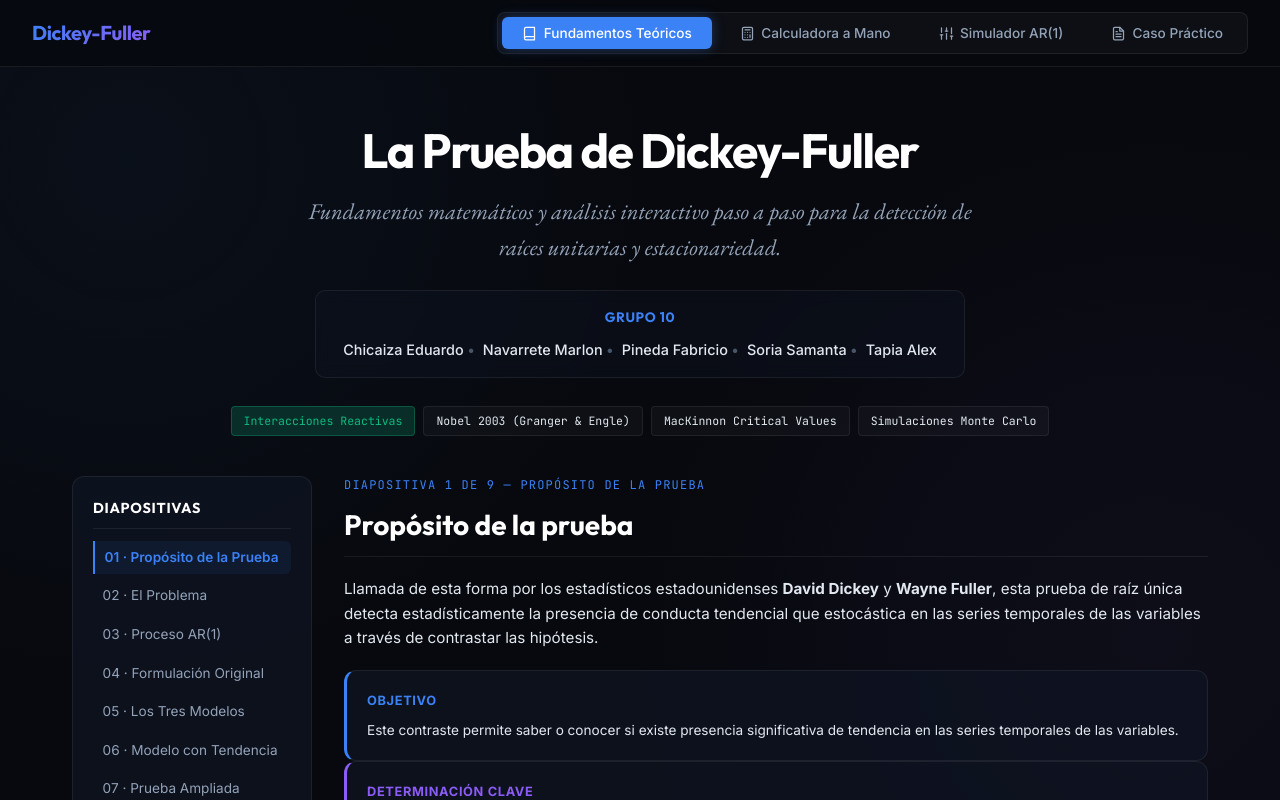
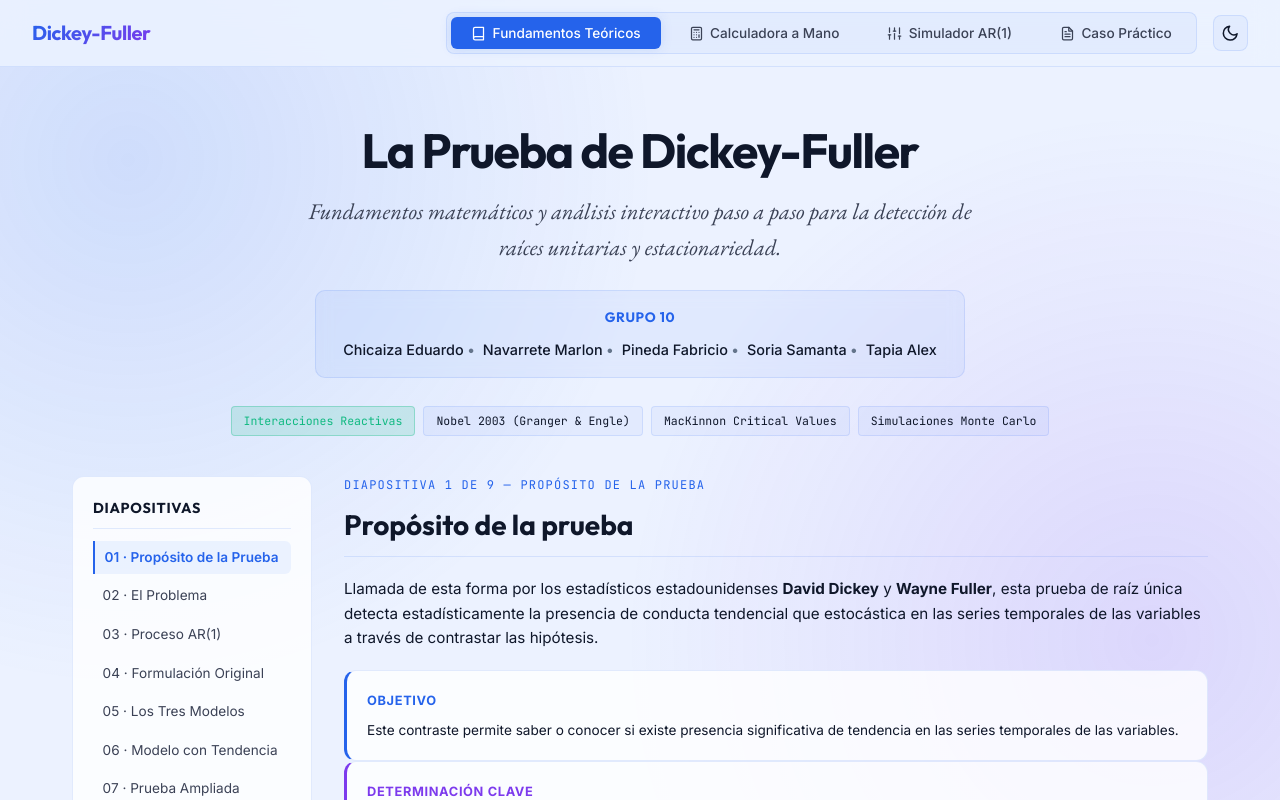
Before and after one commit to Karolpineda/dickey-fuller, a React (Vite) app: page / in a window 1280 px wide. Shown: the top 800 px of the page. Built offline with nearby package versions, Linux system fonts and the light colour scheme.

Commit message:
feat: implement Dickey-Fuller educational dashboard with AR(1) simulation and OLS calculator components.

```diff
--- a/src/App.jsx
+++ b/src/App.jsx
@@ -162,8 +162,29 @@ const ShieldIcon = ({ isGreen }) => (
   </svg>
 );
 
+const SunIcon = () => (
+  <svg width="24" height="24" viewBox="0 0 24 24" fill="none" stroke="currentColor" strokeWidth="2" strokeLinecap="round" strokeLinejoin="round">
+    <circle cx="12" cy="12" r="5" />
+    <line x1="12" y1="1" x2="12" y2="3" />
+    <line x1="12" y1="21" x2="12" y2="23" />
+    <line x1="4.22" y1="4.22" x2="5.64" y2="5.64" />
+    <line x1="18.36" y1="18.36" x2="19.78" y2="19.78" />
+    <line x1="1" y1="12" x2="3" y2="12" />
+    <line x1="21" y1="12" x2="23" y2="12" />
+    <line x1="4.22" y1="19.78" x2="5.64" y2="18.36" />
+    <line x1="18.36" y1="5.64" x2="19.78" y2="4.22" />
+  </svg>
+);
+
+const MoonIcon = () => (
+  <svg width="24" height="24" viewBox="0 0 24 24" fill="none" stroke="currentColor" strokeWidth="2" strokeLinecap="round" strokeLinejoin="round">
+    <path d="M21 12.79A9 9 0 1 1 11.21 3 7 7 0 0 0 21 12.79z" />
+  </svg>
+);
+
 function App() {
   const [activeTab, setActiveTab] = useState('theory');
+  const [theme, setTheme] = useState(() => localStorage.getItem('theme') || 'light');
 
   // MathJax typesetting effect
   useEffect(() => {
@@ -174,12 +195,22 @@ function App() {
     }
   });
 
+  useEffect(() => {
+    document.documentElement.setAttribute('data-theme', theme);
+    localStorage.setItem('theme', theme);
+  }, [theme]);
+
+  const toggleTheme = () => {
+    setTheme(prev => (prev === 'light' ? 'dark' : 'light'));
+  };
+
   return (
     <>
       <header className="app-header">
         <div className="brand">
           <span className="brand-accent">Dickey-Fuller</span>
         </div>
+        <div style={{ display: 'flex', alignItems: 'center' }}>
           <nav className="nav-tabs">
             <button
               className={`tab-btn ${activeTab === 'theory' ? 'active' : ''}`}
@@ -206,6 +237,10 @@ function App() {
               <CaseIcon /> Caso Práctico
             </button>
           </nav>
+          <button className="theme-toggle-btn" onClick={toggleTheme} title="Cambiar tema">
+            {theme === 'light' ? <MoonIcon /> : <SunIcon />}
+          </button>
+        </div>
       </header>
 
       <div className="hero">
@@ -484,10 +519,10 @@ function TheoryTab() {
                 </p>
 
                 <div className="glass-card" style={{ padding: '1.5rem', margin: '0', display: 'flex', flexDirection: 'column', gap: '1rem' }}>
-                  <div style={{ padding: '0.5rem 0', borderBottom: '1px solid rgba(255,255,255,0.05)' }}>
+                  <div style={{ padding: '0.5rem 0', borderBottom: '1px solid var(--border)' }}>
                     {"$$\\Delta y_t = \\phi y_{t-1} + \\varepsilon_t \\quad (Modelo \\ 1)$$"}
                   </div>
-                  <div style={{ padding: '0.5rem 0', borderBottom: '1px solid rgba(255,255,255,0.05)' }}>
+                  <div style={{ padding: '0.5rem 0', borderBottom: '1px solid var(--border)' }}>
                     {"$$\\Delta y_t = \\alpha + \\phi y_{t-1} + \\varepsilon_t \\quad (Modelo \\ 2)$$"}
                   </div>
                   <div style={{ padding: '0.5rem 0' }}>
@@ -877,12 +912,12 @@ function CalculatorTab() {
                       <div className="grid-3" style={{ gridTemplateColumns: '1fr 1fr', gap: '1.5rem', margin: '1rem 0' }}>
                         <div className="grid-cell" style={{ borderLeft: '4px solid var(--danger)', padding: '1rem 1.25rem' }}>
                           <div className="cell-label" style={{ color: 'var(--danger)' }}>H0 - Hipótesis Nula</div>
-                          <p style={{ fontWeight: '500', color: 'var(--text-white)' }}>{"$$\\phi = 0 \\quad (\\rho = 1)$$"}</p>
+                          <p style={{ fontWeight: '500', color: 'var(--text-light)' }}>{"$$\\phi = 0 \\quad (\\rho = 1)$$"}</p>
                           <p style={{ fontSize: '0.8rem', marginTop: '0.35rem' }}>La serie posee raíz unitaria y <strong>NO es estacionaria</strong>. Los impactos en la serie son permanentes.</p>
                         </div>
                         <div className="grid-cell" style={{ borderLeft: '4px solid var(--green)', padding: '1rem 1.25rem' }}>
                           <div className="cell-label" style={{ color: 'var(--green)' }}>Ha - Hipótesis Alternativa</div>
-                          <p style={{ fontWeight: '500', color: 'var(--text-white)' }}>{"$$\\phi < 0 \\quad (\\rho < 1)$$"}</p>
+                          <p style={{ fontWeight: '500', color: 'var(--text-light)' }}>{"$$\\phi < 0 \\quad (\\rho < 1)$$"}</p>
                           <p style={{ fontSize: '0.8rem', marginTop: '0.35rem' }}>La serie es <strong>estacionaria</strong> y tiende a regresar a su media de largo plazo. Los shocks son transitorios.</p>
                         </div>
                       </div>
@@ -1134,7 +1169,7 @@ function CalculatorTab() {
                         </div>
                       )}
 
-                      <h4 style={{ marginTop: '2.5rem', marginBottom: '1rem', color: 'var(--text-white)' }}>Tabla de Trabajo Completa con Residuos</h4>
+                      <h4 style={{ marginTop: '2.5rem', marginBottom: '1rem', color: 'var(--text-light)' }}>Tabla de Trabajo Completa con Residuos</h4>
                       <p style={{ fontSize: '0.85rem', marginBottom: '1rem', color: 'var(--text-muted)' }}>
                         Esta es la tabla final consolidada, incluyendo los valores predichos y los residuos calculados a partir de los coeficientes estimados:
                       </p>
@@ -1453,7 +1488,7 @@ function SimulationTab() {
       {stats && (
         <div key={seriesData.join(',') + '-' + totalSims} style={{ display: 'grid', gridTemplateColumns: '1.2fr 0.8fr', gap: '1.5rem', alignItems: 'start' }}>
           <div className="glass-card" style={{ margin: 0 }}>
-            <h4 style={{ fontFamily: 'var(--heading)', fontWeight: '700', color: 'var(--text-white)', marginBottom: '1rem' }}>
+            <h4 style={{ fontFamily: 'var(--heading)', fontWeight: '700', color: 'var(--text-light)', marginBottom: '1rem' }}>
               Resultado de la Estimación OLS (Serie Simulada)
             </h4>
             <div className="sim-stats-grid">
@@ -1509,7 +1544,7 @@ function SimulationTab() {
           </div>
 
           <div className="glass-card" style={{ margin: 0, height: '100%' }}>
-            <h4 style={{ fontFamily: 'var(--heading)', fontWeight: '700', color: 'var(--text-white)', marginBottom: '0.75rem' }}>
+            <h4 style={{ fontFamily: 'var(--heading)', fontWeight: '700', color: 'var(--text-light)', marginBottom: '0.75rem' }}>
               Análisis Monte Carlo
             </h4>
             {totalSims > 0 ? (
@@ -1710,7 +1745,7 @@ function CaseStudyTab() {
 
       {/* Descriptive Statistics Panel */}
       <div className="glass-card" style={{ marginTop: '0' }}>
-        <h3 style={{ fontFamily: 'var(--heading)', fontWeight: '700', color: 'var(--text-white)', marginBottom: '0.75rem' }}>
+        <h3 style={{ fontFamily: 'var(--heading)', fontWeight: '700', color: 'var(--text-light)', marginBottom: '0.75rem' }}>
           Análisis Descriptivo de la Serie de Tiempo Real
         </h3>
         <p style={{ fontSize: '0.9rem', color: 'var(--text-light)', marginBottom: '1.25rem' }}>
@@ -1841,7 +1876,7 @@ function CaseStudyTab() {
         {/* original ADF */}
         <div className="glass-card" style={{ margin: 0, borderTop: '3px solid var(--danger)' }}>
           <span className="section-tag" style={{ color: 'var(--danger)' }}>ADF: Serie en Niveles (Original)</span>
-          <h4 style={{ fontFamily: 'var(--heading)', fontWeight: '700', color: 'var(--text-white)', marginBottom: '0.75rem' }}>
+          <h4 style={{ fontFamily: 'var(--heading)', fontWeight: '700', color: 'var(--text-light)', marginBottom: '0.75rem' }}>
             Prueba de Raíz Unitaria (ADF) en Niveles
           </h4>
           <div className="math-block" style={{ margin: '0.75rem 0', padding: '0.4rem', fontSize: '0.9rem' }}>
@@ -1872,7 +1907,7 @@ function CaseStudyTab() {
         {/* Diff ADF */}
         <div className="glass-card" style={{ margin: 0, borderTop: '3px solid var(--green)' }}>
           <span className="section-tag" style={{ color: 'var(--green)' }}>ADF: Serie Diferenciada</span>
-          <h4 style={{ fontFamily: 'var(--heading)', fontWeight: '700', color: 'var(--text-white)', marginBottom: '0.75rem' }}>
+          <h4 style={{ fontFamily: 'var(--heading)', fontWeight: '700', color: 'var(--text-light)', marginBottom: '0.75rem' }}>
             Prueba de Raíz Unitaria (ADF) en Diferencias
           </h4>
           <div className="math-block" style={{ margin: '0.75rem 0', padding: '0.4rem', fontSize: '0.9rem' }}>
@@ -1903,7 +1938,7 @@ function CaseStudyTab() {
 
       {/* Forecast comparison section */}
       <div className="glass-card">
-        <h3 style={{ fontFamily: 'var(--heading)', fontWeight: '700', color: 'var(--text-white)', marginBottom: '1rem' }}>
+        <h3 style={{ fontFamily: 'var(--heading)', fontWeight: '700', color: 'var(--text-light)', marginBottom: '1rem' }}>
           Comparación de Modelos de Proyección: ARIMA(1,1,1) vs. Holt-Winters
         </h3>
         <p style={{ fontSize: '0.9rem', color: 'var(--text-light)', marginBottom: '1.25rem', lineHeight: '1.6' }}>
--- a/src/index.css
+++ b/src/index.css
@@ -1,4 +1,55 @@
 :root {
+  --bg: #ecf2ff;
+  --surface: rgba(255, 255, 255, 0.8);
+  --surface-solid: #ffffff;
+  --surface-hover: rgba(236, 242, 255, 0.7);
+  --border: rgba(37, 99, 235, 0.12);
+  --border-hover: rgba(37, 99, 235, 0.25);
+  --accent: #2563eb;
+  --accent-glow: rgba(37, 99, 235, 0.15);
+  --accent2: #7c3aed;
+  --accent2-glow: rgba(124, 58, 237, 0.15);
+  --green: #10b981;
+  --green-glow: rgba(16, 185, 129, 0.15);
+  --warning: #d97706;
+  --warning-glow: rgba(217, 119, 6, 0.15);
+  --danger: #ef4444;
+  --danger-glow: rgba(239, 68, 68, 0.15);
+
+  --text: #3b4256;
+  --text-light: #0f172a;
+  --text-white: #ffffff;
+  --text-muted: #64748b;
+
+  --sans: 'Inter', system-ui, -apple-system, sans-serif;
+  --heading: 'Outfit', sans-serif;
+  --mono: 'JetBrains Mono', monospace;
+  --serif: 'EB Garamond', serif;
+
+  /* Custom helper variables for elements that need to adapt */
+  --header-bg: rgba(236, 242, 255, 0.85);
+  --nav-tabs-bg: rgba(37, 99, 235, 0.05);
+  --hero-group-bg: rgba(37, 99, 235, 0.06);
+  --chip-bg: rgba(37, 99, 235, 0.05);
+  --table-header-bg: rgba(219, 234, 254, 0.9);
+  --chart-bg: rgba(255, 255, 255, 0.75);
+  --chart-grid: rgba(37, 99, 235, 0.06);
+  --chart-axis: rgba(37, 99, 235, 0.2);
+  --highlight-x-text: #1e3a8a;
+  --highlight-y-text: #581c87;
+  --highlight-prod-text: #78350f;
+  --highlight-sq-text: #064e3b;
+
+  /* Background glows */
+  --bg-glow1: rgba(37, 99, 235, 0.15);
+  --bg-glow2: rgba(124, 58, 237, 0.15);
+
+  font-family: var(--sans);
+  color: var(--text);
+  background-color: var(--bg);
+}
+
+[data-theme="dark"] {
   --bg: #07090e;
   --surface: rgba(16, 22, 37, 0.65);
   --surface-solid: #101625;
@@ -21,14 +72,21 @@
   --text-white: #ffffff;
   --text-muted: #475569;
 
-  --sans: 'Inter', system-ui, -apple-system, sans-serif;
-  --heading: 'Outfit', sans-serif;
-  --mono: 'JetBrains Mono', monospace;
-  --serif: 'EB Garamond', serif;
+  --header-bg: rgba(7, 9, 14, 0.8);
+  --nav-tabs-bg: rgba(255, 255, 255, 0.03);
+  --hero-group-bg: rgba(16, 22, 37, 0.4);
+  --chip-bg: rgba(255, 255, 255, 0.03);
+  --table-header-bg: rgba(16, 22, 37, 0.9);
+  --chart-bg: rgba(7, 9, 14, 0.5);
+  --chart-grid: rgba(255, 255, 255, 0.03);
+  --chart-axis: rgba(255, 255, 255, 0.15);
+  --highlight-x-text: #60a5fa;
+  --highlight-y-text: #c084fc;
+  --highlight-prod-text: #fbbf24;
+  --highlight-sq-text: #34d399;
 
-  font-family: var(--sans);
-  color: var(--text);
-  background-color: var(--bg);
+  --bg-glow1: rgba(59, 130, 246, 0.05);
+  --bg-glow2: rgba(139, 92, 246, 0.05);
 }
 
 * {
@@ -41,8 +99,8 @@ body {
   margin: 0;
   background-color: var(--bg);
   background-image:
-    radial-gradient(circle at 10% 20%, rgba(59, 130, 246, 0.05) 0%, transparent 40%),
-    radial-gradient(circle at 90% 80%, rgba(139, 92, 246, 0.05) 0%, transparent 40%);
+    radial-gradient(circle at 10% 20%, var(--bg-glow1) 0%, transparent 40%),
+    radial-gradient(circle at 90% 80%, var(--bg-glow2) 0%, transparent 40%);
   background-attachment: fixed;
   color: var(--text);
   min-height: 100vh;
@@ -77,7 +135,7 @@ body {
   position: sticky;
   top: 0;
   z-index: 100;
-  background: rgba(7, 9, 14, 0.8);
+  background: var(--header-bg);
   backdrop-filter: blur(12px);
   -webkit-backdrop-filter: blur(12px);
   border-bottom: 1px solid var(--border);
@@ -94,7 +152,7 @@ body {
   font-family: var(--heading);
   font-weight: 700;
   font-size: 1.25rem;
-  color: var(--text-white);
+  color: var(--text-light);
   letter-spacing: -0.02em;
 }
 
@@ -107,7 +165,7 @@ body {
 .nav-tabs {
   display: flex;
   gap: 0.5rem;
-  background: rgba(255, 255, 255, 0.03);
+  background: var(--nav-tabs-bg);
   padding: 0.25rem;
   border-radius: 8px;
   border: 1px solid var(--border);
@@ -131,7 +189,7 @@ body {
 
 .tab-btn:hover {
   color: var(--text-light);
-  background: rgba(255, 255, 255, 0.05);
+  background: var(--chip-bg);
 }
 
 .tab-btn.active {
@@ -166,7 +224,7 @@ body {
   font-family: var(--heading);
   font-size: clamp(2rem, 5vw, 3rem);
   font-weight: 800;
-  color: var(--text-white);
+  color: var(--text-light);
   line-height: 1.15;
   letter-spacing: -0.03em;
   margin-bottom: 1rem;
@@ -184,7 +242,7 @@ body {
 .hero-group {
   margin: 1.5rem auto 1.75rem;
   padding: 1rem 1.5rem;
-  background: rgba(16, 22, 37, 0.4);
+  background: var(--hero-group-bg);
   border: 1px solid var(--border);
   border-radius: 10px;
   max-width: 650px;
@@ -231,7 +289,7 @@ body {
 }
 
 .hero-chip {
-  background: rgba(255, 255, 255, 0.03);
+  background: var(--chip-bg);
   border: 1px solid var(--border);
   color: var(--text-light);
   font-size: 0.72rem;
@@ -292,7 +350,7 @@ body {
   font-family: var(--heading);
   font-weight: 700;
   font-size: 0.9rem;
-  color: var(--text-white);
+  color: var(--text-light);
   text-transform: uppercase;
   letter-spacing: 0.05em;
   margin-bottom: 0.75rem;
@@ -319,8 +377,8 @@ body {
 }
 
 .toc-link:hover {
-  color: var(--text-white);
-  background: rgba(255, 255, 255, 0.03);
+  color: var(--text-light);
+  background: var(--chip-bg);
 }
 
 .toc-link.active {
@@ -355,7 +413,7 @@ body {
   font-family: var(--heading);
   font-size: 1.75rem;
   font-weight: 700;
-  color: var(--text-white);
+  color: var(--text-light);
   margin-bottom: 1.25rem;
   padding-bottom: 0.5rem;
   border-bottom: 1px solid var(--border);
@@ -372,7 +430,7 @@ body {
   font-family: var(--heading);
   font-size: 1.25rem;
   font-weight: 600;
-  color: var(--text-white);
+  color: var(--text-light);
   margin: 2rem 0 0.75rem;
 }
 
@@ -421,7 +479,7 @@ body {
 
 /* Math Blocks */
 .math-block {
-  background: rgba(255, 255, 255, 0.02);
+  background: var(--chip-bg);
   border: 1px solid var(--border);
   border-radius: 8px;
   padding: 1.25rem;
@@ -452,7 +510,7 @@ body {
 }
 
 .grid-cell {
-  background: rgba(255, 255, 255, 0.02);
+  background: var(--chip-bg);
   border: 1px solid var(--border);
   border-radius: 8px;
   padding: 1rem;
@@ -469,7 +527,7 @@ body {
 .cell-val {
   font-family: var(--mono);
   font-weight: 600;
-  color: var(--text-white);
+  color: var(--text-light);
   font-size: 0.9rem;
 }
 
@@ -482,7 +540,7 @@ body {
 }
 
 .model-item {
-  background: rgba(255, 255, 255, 0.015);
+  background: var(--chip-bg);
   border: 1px solid var(--border);
   border-radius: 10px;
   padding: 1.25rem 1.5rem;
@@ -511,7 +569,7 @@ body {
   font-family: var(--heading);
   font-size: 1rem;
   font-weight: 600;
-  color: var(--text-white);
+  color: var(--text-light);
   margin-bottom: 0.25rem;
 }
 
@@ -558,8 +616,8 @@ body {
 }
 
 .premium-table th {
-  background: rgba(16, 22, 37, 0.9);
-  color: var(--text-white);
+  background: var(--table-header-bg);
+  color: var(--text-light);
   font-weight: 600;
   padding: 0.75rem 1rem;
   border-bottom: 2px solid var(--border);
@@ -577,11 +635,11 @@ body {
 }
 
 .premium-table tbody tr:nth-child(even) td {
-  background: rgba(255, 255, 255, 0.01);
+  background: var(--chip-bg);
 }
 
 .premium-table tbody tr:hover td {
-  background: rgba(255, 255, 255, 0.03);
+  background: var(--surface-hover);
 }
 
 .premium-table td.header-col {
@@ -615,12 +673,12 @@ body {
 .input-header h3 {
   font-family: var(--heading);
   font-size: 1.1rem;
-  color: var(--text-white);
+  color: var(--text-light);
   font-weight: 700;
 }
 
 .reset-btn {
-  background: rgba(255, 255, 255, 0.03);
+  background: var(--chip-bg);
   border: 1px solid var(--border);
   color: var(--text);
   font-family: var(--sans);
@@ -636,8 +694,8 @@ body {
 }
 
 .reset-btn:hover {
-  background: rgba(255, 255, 255, 0.08);
-  color: var(--text-white);
+  background: var(--surface-hover);
+  color: var(--text-light);
   border-color: var(--border-hover);
 }
 
@@ -648,7 +706,7 @@ body {
 }
 
 .input-cell {
-  background: rgba(255, 255, 255, 0.01);
+  background: var(--chip-bg);
   border: 1px solid var(--border);
   border-radius: 6px;
   padding: 0.4rem 0.6rem;
@@ -667,7 +725,7 @@ body {
 .input-field {
   background: transparent;
   border: none;
-  color: var(--text-white);
+  color: var(--text-light);
   font-family: var(--mono);
   font-size: 0.85rem;
   padding-left: 0.5rem;
@@ -681,7 +739,7 @@ body {
 
 /* Interactive Charts */
 .chart-container {
-  background: rgba(7, 9, 14, 0.5);
+  background: var(--chart-bg);
   border: 1px solid var(--border);
   border-radius: 10px;
   padding: 1.25rem;
@@ -692,7 +750,7 @@ body {
   font-family: var(--heading);
   font-weight: 600;
   font-size: 0.95rem;
-  color: var(--text-white);
+  color: var(--text-light);
   margin-bottom: 1rem;
   display: flex;
   justify-content: space-between;
@@ -726,12 +784,12 @@ body {
 }
 
 .chart-grid-line {
-  stroke: rgba(255, 255, 255, 0.03);
+  stroke: var(--chart-grid);
   stroke-dasharray: 4;
 }
 
 .chart-axis-line {
-  stroke: rgba(255, 255, 255, 0.15);
+  stroke: var(--chart-axis);
 }
 
 .chart-axis-text {
@@ -788,7 +846,7 @@ body {
   display: flex;
   justify-content: space-between;
   align-items: center;
-  background: rgba(255, 255, 255, 0.02);
+  background: var(--chip-bg);
   border: 1px solid var(--border);
   border-radius: 8px;
   padding: 0.75rem 1.25rem;
@@ -799,7 +857,7 @@ body {
   font-family: var(--heading);
   font-size: 0.95rem;
   font-weight: 600;
-  color: var(--text-white);
+  color: var(--text-light);
 }
 
 .step-nav-btn {
@@ -875,7 +933,7 @@ body {
   font-family: var(--heading);
   font-size: 1.2rem;
   font-weight: 700;
-  color: var(--text-white);
+  color: var(--text-light);
 }
 
 .step-body p {
@@ -906,22 +964,22 @@ body {
 
 .highlight-header-x {
   background: rgba(59, 130, 246, 0.15) !important;
-  color: #60a5fa !important;
+  color: var(--highlight-x-text) !important;
 }
 
 .highlight-header-y {
   background: rgba(139, 92, 246, 0.15) !important;
-  color: #c084fc !important;
+  color: var(--highlight-y-text) !important;
 }
 
 .highlight-header-prod {
   background: rgba(245, 158, 11, 0.15) !important;
-  color: #fbbf24 !important;
+  color: var(--highlight-prod-text) !important;
 }
 
 .highlight-header-sq {
   background: rgba(16, 185, 129, 0.15) !important;
-  color: #34d399 !important;
+  color: var(--highlight-sq-text) !important;
 }
 
 /* Stat Decisión Badge */
@@ -995,7 +1053,7 @@ body {
   font-family: var(--heading);
   font-size: 1.15rem;
   font-weight: 700;
-  color: var(--text-white);
+  color: var(--text-light);
   margin-bottom: 0.5rem;
 }
 
@@ -1041,7 +1099,7 @@ body {
   width: 100%;
   height: 5px;
   border-radius: 5px;
-  background: rgba(255, 255, 255, 0.08);
+  background: var(--border);
   outline: none;
   transition: all 0.2s;
 }
@@ -1095,7 +1153,7 @@ body {
 }
 
 .secondary-btn {
-  background: rgba(255, 255, 255, 0.03);
+  background: var(--chip-bg);
   border: 1px solid var(--border);
   color: var(--text-light);
   font-family: var(--sans);
@@ -1108,9 +1166,9 @@ body {
 }
 
 .secondary-btn:hover {
-  background: rgba(255, 255, 255, 0.07);
+  background: var(--surface-hover);
   border-color: var(--border-hover);
-  color: var(--text-white);
+  color: var(--text-light);
 }
 
 /* Simulation Results */
@@ -1122,7 +1180,7 @@ body {
 }
 
 .stat-card {
-  background: rgba(255, 255, 255, 0.01);
+  background: var(--chip-bg);
   border: 1px solid var(--border);
   border-radius: 8px;
   padding: 0.75rem 1rem;
@@ -1141,7 +1199,7 @@ body {
   font-family: var(--mono);
   font-size: 1.1rem;
   font-weight: 600;
-  color: var(--text-white);
+  color: var(--text-light);
 }
 
 .stat-val.green {
@@ -1158,7 +1216,7 @@ body {
 
 /* Footer styling */
 .app-footer {
-  background: rgba(7, 9, 14, 0.9);
+  background: var(--header-bg);
   border-top: 1px solid var(--border);
   padding: 2rem;
   text-align: center;
@@ -1212,3 +1270,40 @@ body {
     grid-template-columns: 1fr;
   }
 }
+
+/* Theme Toggle Button */
+.theme-toggle-btn {
+  background: var(--chip-bg);
+  border: 1px solid var(--border);
+  color: var(--text-light);
+  width: 2.2rem;
+  height: 2.2rem;
+  border-radius: 8px;
+  cursor: pointer;
+  display: flex;
+  align-items: center;
+  justify-content: center;
+  transition: all 0.2s ease;
+  margin-left: 1rem;
+}
+
+.theme-toggle-btn:hover {
+  background: var(--surface-hover);
+  border-color: var(--border-hover);
+  transform: scale(1.05);
+}
+
+.theme-toggle-btn svg {
+  width: 1.15rem;
+  height: 1.15rem;
+  stroke: currentColor;
+}
+
+/* MathJax color inheritance correction */
+mjx-container,
+.MathJax,
+mjx-math,
+mjx-math * {
+  color: inherit !important;
+  fill: currentColor !important;
+}
```
Lines whose indentation alone changed are shown as unchanged.
